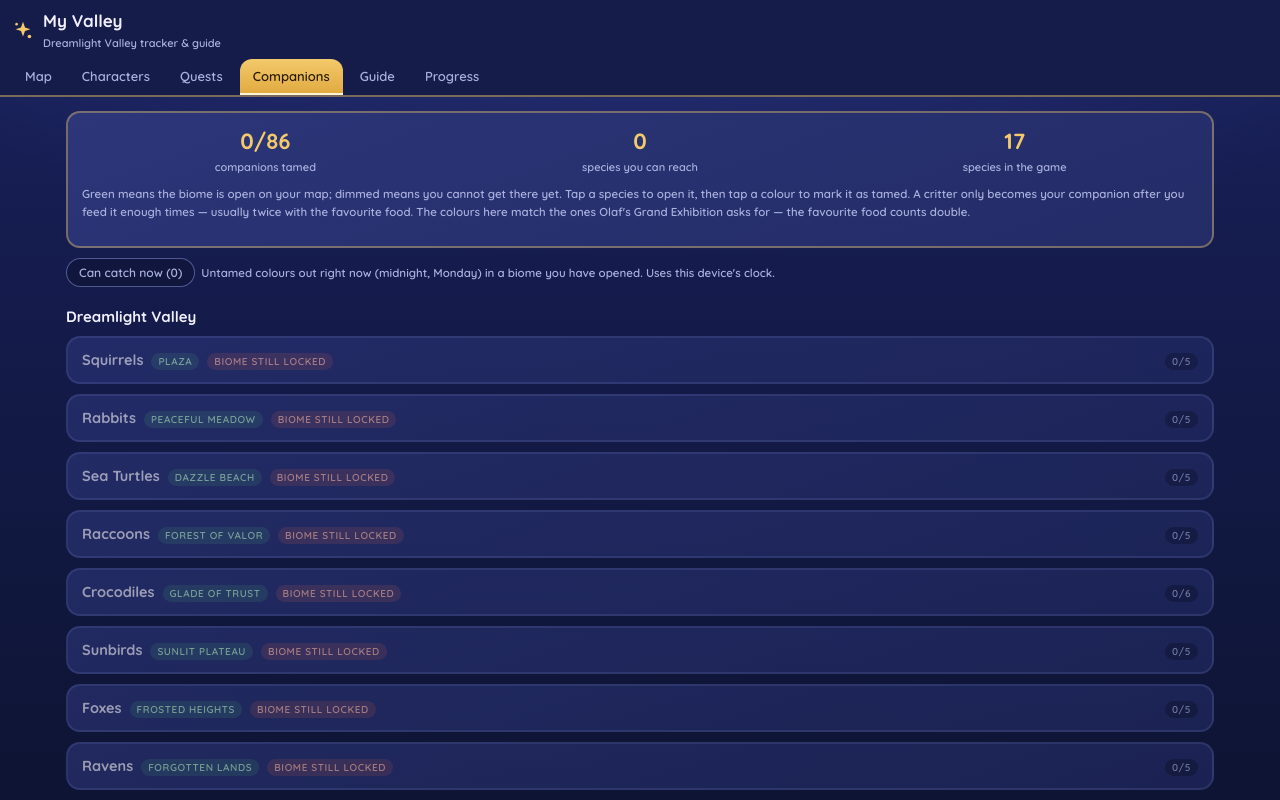
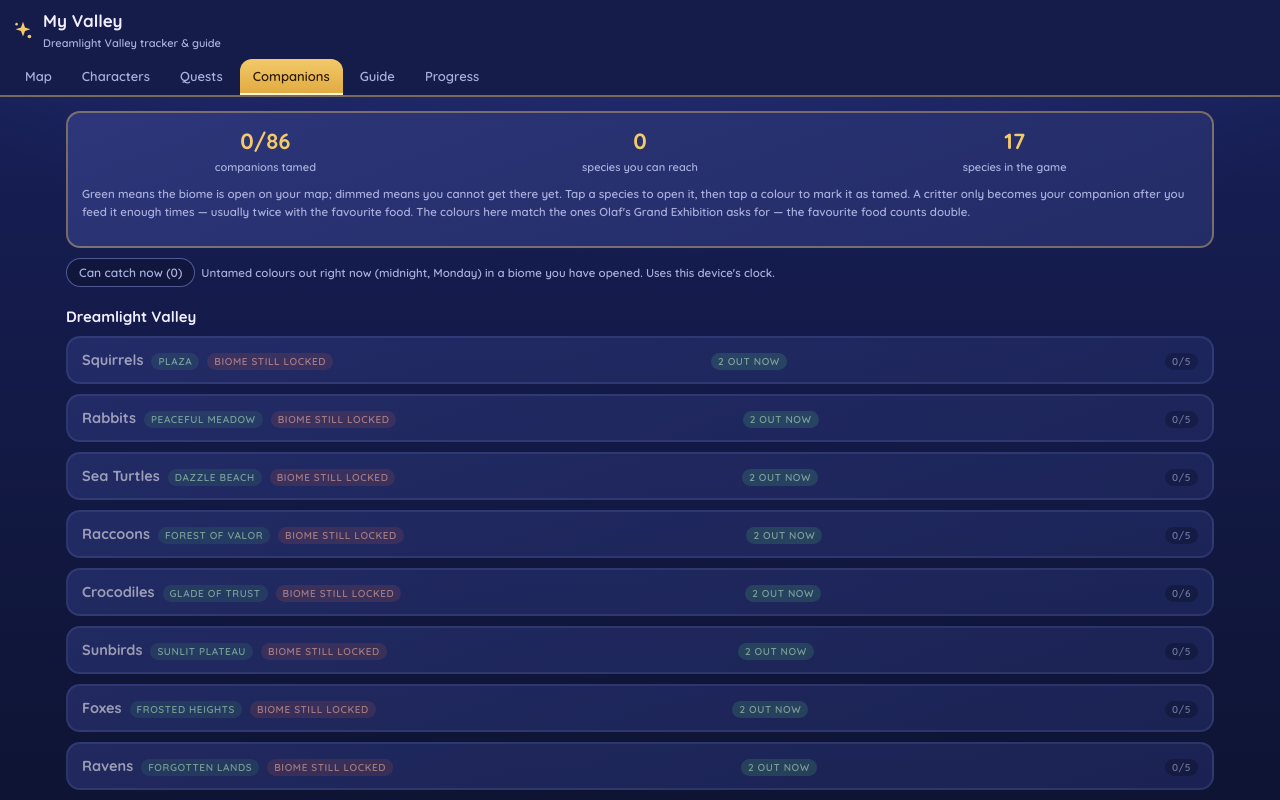
Before and after one commit to marianaciaparini/dreamlight-valley-tracker, a plain HTML site: page index.html in a window 1280 px wide. Both pictures are taken after a click on the tab "Companions". Shown: the top 800 px of the page. Drawn offline with Linux system fonts and the light colour scheme.

Commit message:
Companions: coloured border on colours out now (green) or later today (yellow)
Closed species also show 'N out now' in their header.

```diff
--- a/index.html
+++ b/index.html
@@ -84,6 +84,8 @@ h2.secao .conta{margin-left:auto;font-size:11px;color:var(--texto-fraco);
 .cor-lin{display:grid;grid-template-columns:auto 1fr;gap:4px 10px;align-items:start;padding:9px 11px;border-radius:12px;
   background:rgba(0,0,0,.22);border:1px solid rgba(143,156,232,.25)}
 .cor-lin.feito{opacity:.55}
+.cor-lin.ag{border:2px solid var(--verde);box-shadow:0 0 0 3px rgba(95,208,138,.18)}
+.cor-lin.mt{border:2px solid rgba(242,196,92,.75)}
 .cor-cx{width:26px;height:26px;border-radius:7px;border:2px solid rgba(143,156,232,.6);background:transparent;color:#2a1c00;
   font-weight:700;line-height:22px;padding:0;grid-row:span 2;margin-top:1px;cursor:pointer}
 .cor-cx[aria-pressed="true"]{background:var(--verde);border-color:var(--verde)}
@@ -1400,7 +1402,7 @@ function verComp(){
         ? 'border-color:var(--verde);box-shadow:inset 4px 0 0 var(--verde)'
         : 'border-color:rgba(143,156,232,.25);opacity:.62'}">
       <div class="g-topo" data-esp="${esc(esp)}" style="cursor:pointer;padding:12px 14px;gap:8px;flex-wrap:wrap">
-        <b>${esc(esp)}</b><span class="tag critter">${esc(onde)}</span>${selo}
+        <b>${esc(esp)}</b><span class="tag critter">${esc(onde)}</span>${selo}${(()=>{ const n=vars.filter(([v,,q])=>!E.comp[chaveComp(esp,v)]&&situacaoHoje(q)==='now').length; return n?'<span class="tag agora">'+n+' out now</span>':''; })()}
         <span class="tag ${ok===lista.length?'ok':''}" style="margin-left:auto;${ok===lista.length?'background:rgba(95,208,138,.2);color:#a9f0c4':''}">${ok}/${lista.length}</span>
       </div>
       ${aberto?`<div style="padding:0 14px 14px;border-top:1px solid rgba(143,156,232,.25);padding-top:11px">
@@ -1414,7 +1416,7 @@ function verComp(){
       <div class="cor-tab">${lista.map(([v,vonde,quando])=>({v,vonde,quando,feito:!!E.comp[chaveComp(esp,v)]}))
         .sort((a,b)=>a.feito-b.feito).map(({v,vonde,quando,feito})=>{
           const k=chaveComp(esp,v), lugar=vonde||onde, ab=temArea(lugar), sit=feito?null:situacaoHoje(quando), foto=FOTOS[esp]&&FOTOS[esp][v];
-          return `<div class="cor-lin ${feito?'feito':''} ${foto?'com-foto':''}">
+          return `<div class="cor-lin ${feito?'feito':''} ${foto?'com-foto':''} ${sit==='now'?'ag':sit?'mt':''}">
             <button class="cor-cx" data-comp="${esc(k)}" aria-pressed="${feito}" aria-label="Tamed: ${esc(v==='—'?esp:v)}">${feito?'✓':''}</button>
             <div class="cor-nome"><span class="cor-ponto" style="background:${pontoCor(v)}"></span>${esc(v==='—'?'Tamed':v)}
               ${sit==='now'?'<span class="tag agora">out now</span>':sit?'<span class="tag hoje">later today, from '+horaTxt(sit.mais)+'</span>':''}
```
